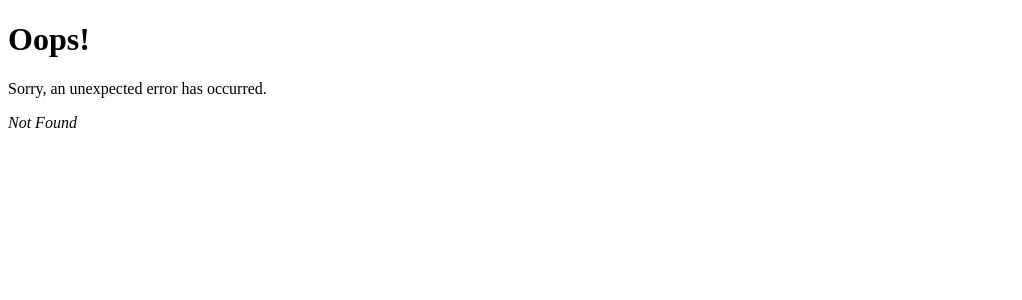
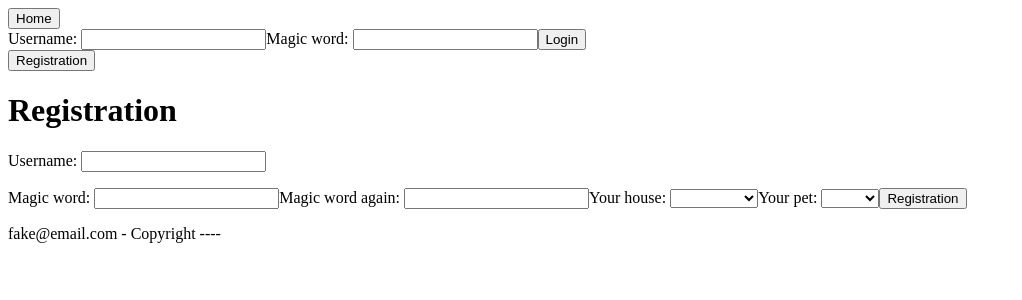
Before and after one commit to Darr3nB/HogwartsForum, a React (Vite) app in the folder frontend/: page /registration in a window 1280 px wide. Before the commit this address had no page. Shown: the top 300 px of the page, without its empty margins (0-1022 px from the left). Built offline with nearby package versions, Linux system fonts and the light colour scheme.

Commit message:
postQuestions page base implemented

```diff
--- a/frontend/src/components/MenuLayout.jsx
+++ b/frontend/src/components/MenuLayout.jsx
@@ -6,24 +6,38 @@ const MenuLayout = () => {
     const [isLoggedIn, setLoginState] = useState(false);
 
     const loggedOff = <div>
-        <Link to={"/"}><button type="button">Home</button></Link>
+        <Link to={"/"}>
+            <button type="button">Home</button>
+        </Link>
         <div>
-            <label htmlFor="username-field">Username: </label>
-            <input type="text" id="username-field" minLength="3"/>
-            <label htmlFor="password-field">Magic word: </label>
-            <input type="text" id="password-field" minLength="3"/>
-            <Link to={"/login"}><button type="button" id="login-button" className="nav-bar-button">Login</button></Link>
+            <form action="/login" method="post">
+                <label htmlFor="username-field">Username: </label>
+                <input type="text" id="username-field" minLength="3"/>
+                <label htmlFor="password-field">Magic word: </label>
+                <input type="text" id="password-field" minLength="3"/>
+                <Link to={"/login"}>
+                    <button type="button" id="login-button" className="nav-bar-button">Login</button>
+                </Link>
+            </form>
         </div>
         <div>
-            <Link to={"/registration"}><button type="button">Registration</button></Link>
+            <Link to={"/registration"}>
+                <button type="button">Registration</button>
+            </Link>
         </div>
     </div>;
 
     const loggedIn = <div>
-        <Link to={"/"}><button type="button">Home</button></Link>
+        <Link to={"/"}>
+            <button type="button">Home</button>
+        </Link>
         <p>Welcome USERNAME_HERE!</p>
-        <Link to={"/logout"}><button type="button">Logout</button></Link>
-        <Link to={"/profile"}><button type="button">Profile</button></Link>
+        <Link to={"/logout"}>
+            <button type="button">Logout</button>
+        </Link>
+        <Link to={"/profile"}>
+            <button type="button">Profile</button>
+        </Link>
     </div>;
 
     return isLoggedIn ? loggedIn : loggedOff;
--- /dev/null
+++ b/frontend/src/routes/postQuestion.jsx
@@ -0,0 +1,29 @@
+import {useState} from "react";
+import MenuLayout from "../components/MenuLayout.jsx";
+import Footer from "../components/Footer.jsx";
+import {Link} from "react-router-dom";
+
+export default function PostQuestion() {
+    // TODO check if logged in, case: no, redirect error
+    return (
+        <div>
+            <MenuLayout/>
+
+            <h1>Ask your question</h1>
+
+            <form action="/post-question" method="post">
+                <label htmlFor="question-title">Question title: </label>
+                <input type="text" id="question-title" minLength="5"/>
+
+                <label htmlFor="question-description">Description: </label>
+                <textarea type="text" id="question-description" rows="4" cols="50" minLength="5"/>
+
+                <Link to="post-question">
+                    <button>Post question</button>
+                </Link>
+            </form>
+
+            <Footer/>
+        </div>
+    );
+}
--- a/frontend/src/routes/registration.jsx
+++ b/frontend/src/routes/registration.jsx
@@ -1,6 +1,7 @@
 import {useState} from "react";
 import MenuLayout from "../components/MenuLayout.jsx";
 import Footer from "../components/Footer.jsx";
+import {Link} from "react-router-dom";
 
 export default function Registration() {
     return (
@@ -9,6 +10,41 @@ export default function Registration() {
 
             <h1>Registration</h1>
 
+            <form action="/registration" method="post">
+                <label htmlFor="username-field">Username: </label>
+                <input type="text" id="username-field" minLength="5"/>
+                <p id="valid-field"></p>
+
+                <label htmlFor="password-field">Magic word: </label>
+                <input type="text" id="password-field" minLength="3"/>
+
+                <label htmlFor="password-again-field">Magic word again: </label>
+                <input type="text" id="password-again-field" minLength="3"/>
+
+                <label htmlFor="house-field">Your house: </label>
+                <select id="house-field">
+                    <option value="noneSelected"></option>
+                    <option value="Gryffindor">Gryffindor</option>
+                    <option value="Slytherin">Slytherin</option>
+                    <option value="Hufflepuff">Hufflepuff</option>
+                    <option value="Ravenclaw">Ravenclaw</option>
+                </select>
+
+                <label htmlFor="pet-field">Your pet: </label>
+                <select id="pet-field">
+                    <option value="noneSelected"></option>
+                    <option value="Owl">Owl</option>
+                    <option value="Car">Cat</option>
+                    <option value="Toad">Toad</option>
+                    <option value="Rat">Rat</option>
+                    <option value="Ferret">Ferret</option>
+                </select>
+
+                <Link to={"/registration"}>
+                    <button type="button" id="registration-button">Registration</button>
+                </Link>
+            </form>
+
             <Footer/>
         </div>
     );
```
Also changed, not shown: frontend/src/main.jsx (+11 -1 lines).
